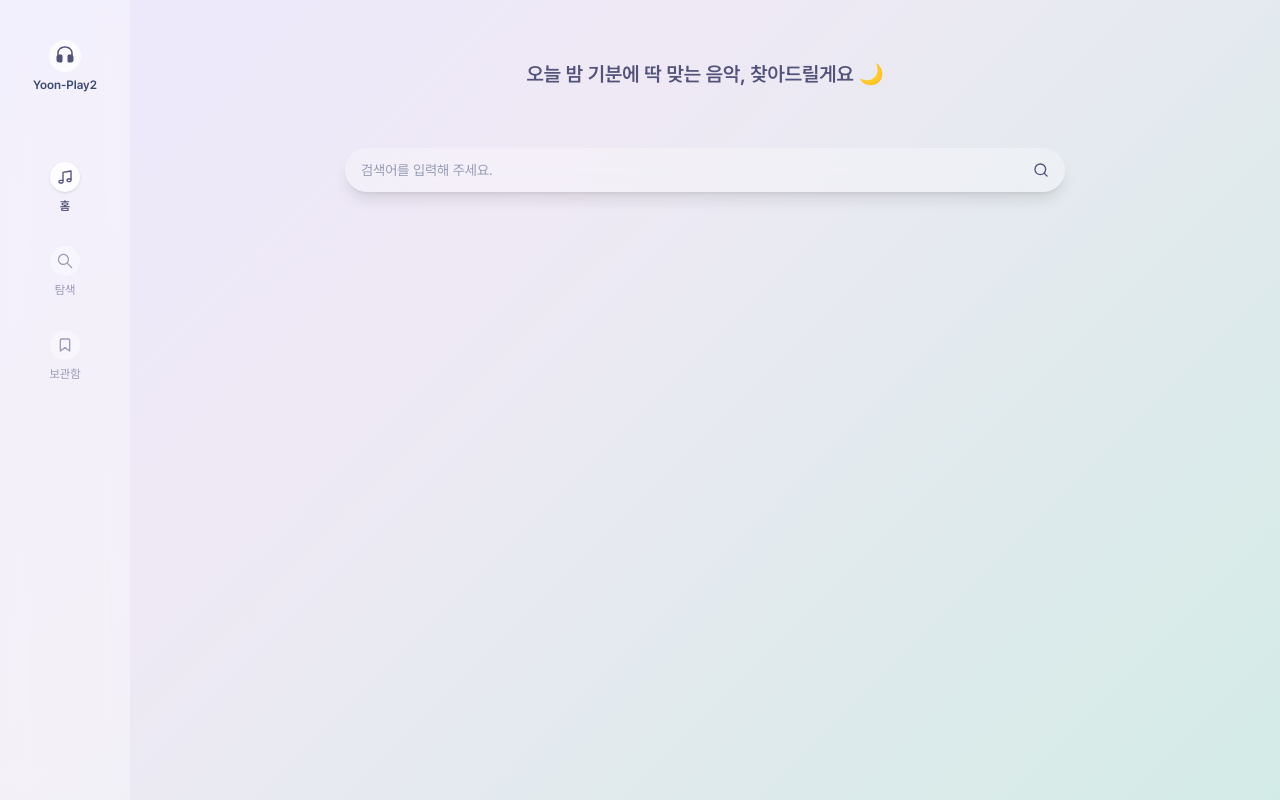
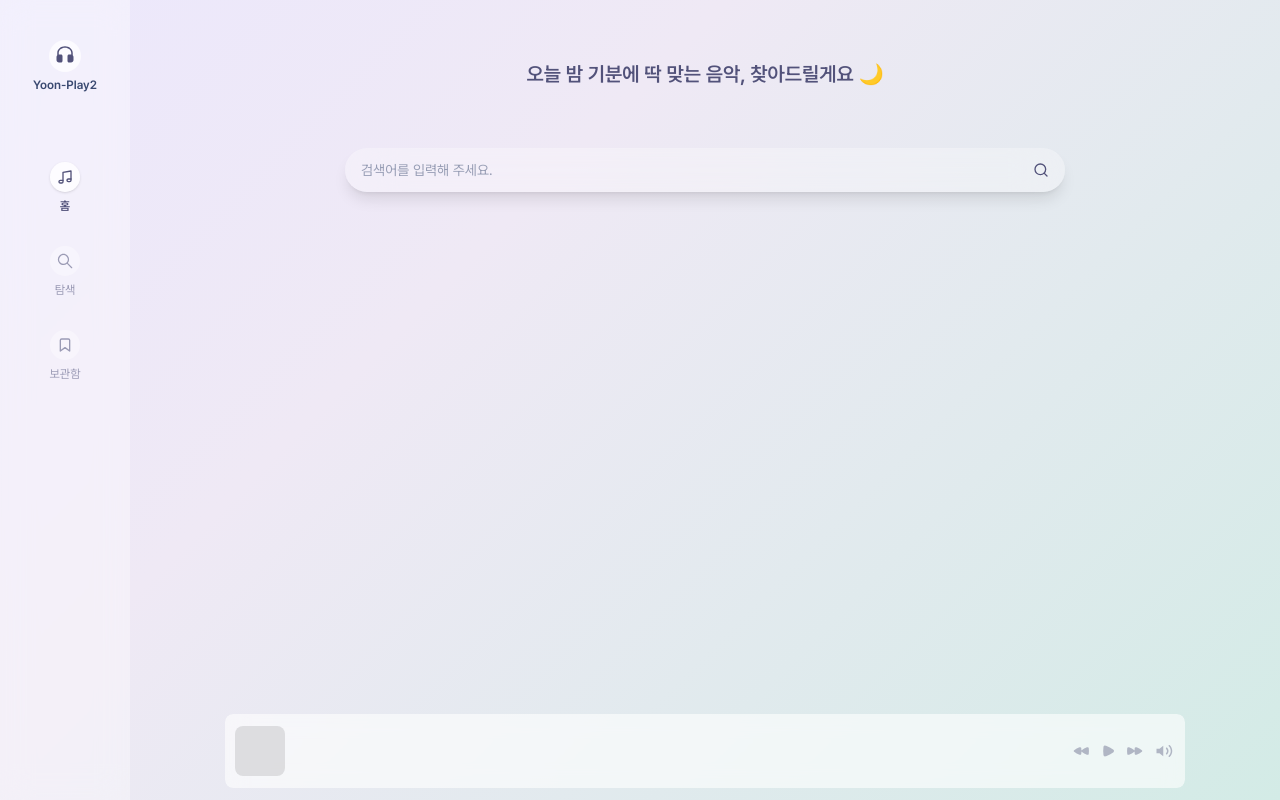
Before and after one commit to rkddbs1031/Yoon-Play2, a Next.js app: page / in a window 1280 px wide. Built offline with nearby package versions, Linux system fonts and the light colour scheme; no server answers.

Commit message:
refactor: Player 모든 페이지에서 보일 수 있도록 수정

```diff
--- a/components/Player/index.tsx
+++ b/components/Player/index.tsx
@@ -1,6 +1,4 @@
 'use client';
-
-import { usePathname } from 'next/navigation';
 
 import { PlayerBar } from './PlayerBar';
 import PlayerPanel from './PlayerPanel';
@@ -15,10 +13,7 @@ const Player = () => {
 };
 
 const PlayerWrapper = () => {
-  const pathname = usePathname();
-  const isHome = pathname === '/';
-
-  return !isHome ? <Player /> : null;
+  return <Player />;
 };
 
 export default PlayerWrapper;
```
